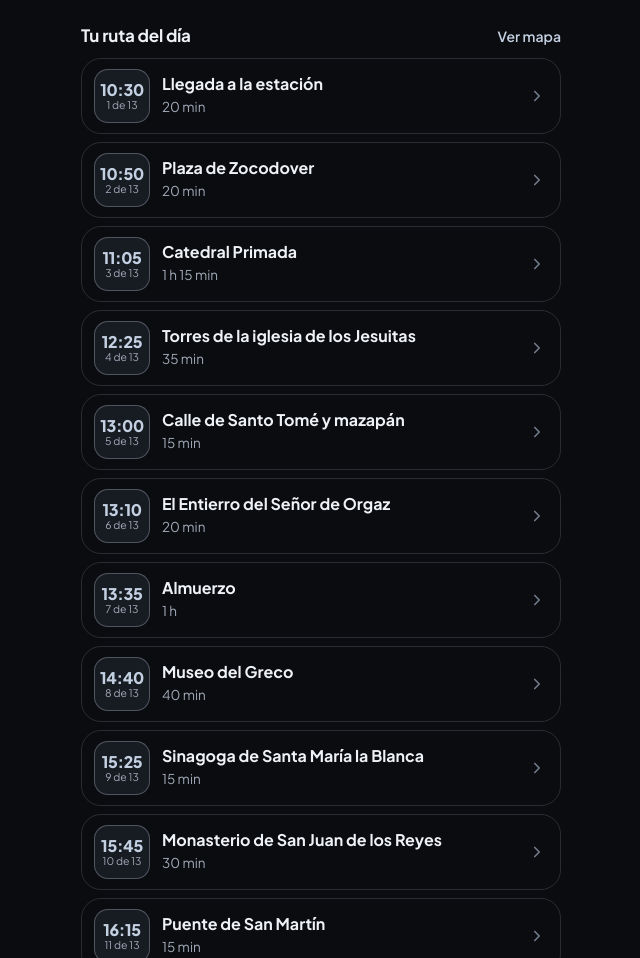
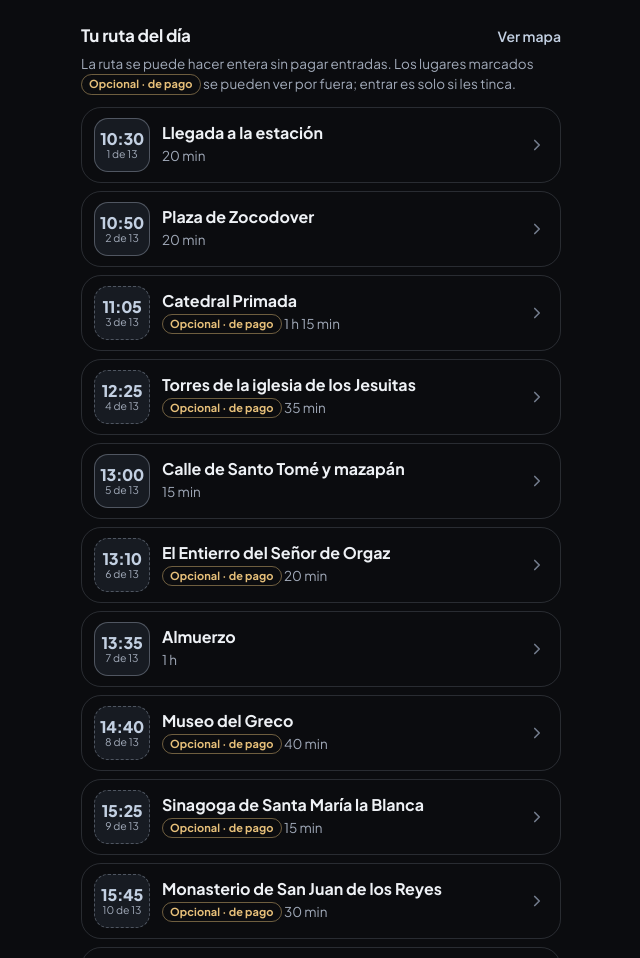
Before and after one commit to javierov/demo-escapada-a-toledo, a plain HTML site: page index.html in a window 1280 px wide. Shown: the part 1389-2347 px from the top of the page, without its empty margins (319-959 px from the left). Drawn offline with Linux system fonts and the light colour scheme; no server answers.

Commit message:
Ruta sin pagar: los lugares de pago quedan como opcionales
Co-Authored-By: Claude Opus 5.5 <noreply@anthropic.com>
Claude-Session: https://claude.ai/code/session_01TyYcwjK31umXbRsSvkUQb4

```diff
--- a/index.html
+++ b/index.html
@@ -1115,6 +1115,9 @@ a.btn{display:inline-grid;place-items:center;text-decoration:none}
 @media (prefers-reduced-motion:reduce){.kh,.kh img{animation:none}}
 
 .wxr{display:grid;grid-template-columns:40px 40px minmax(0,1fr);gap:6px;align-items:center;margin-top:12px;font-size:14.5px;line-height:1.4}.wxr img{width:40px;height:40px;object-fit:contain}
+.opg{display:inline-block;font-size:11px;font-weight:700;letter-spacing:.01em;color:#e7c07a;border:1px solid rgb(231 192 122/.45);border-radius:999px;padding:1px 7px;vertical-align:1px}
+.stp.opt .db{border-style:dashed}
+.altg{display:grid;grid-template-columns:22px minmax(0,1fr);gap:8px;margin:0;padding:10px 12px;border-radius:12px;background:rgb(120 200 150/.08);border:1px solid rgb(120 200 150/.25);font-size:14.5px;line-height:1.45}.altg svg{width:20px;height:20px;color:#7fcf9e;margin-top:1px}
 </style>
 </head>
 <body>
@@ -1137,6 +1140,7 @@ a.btn{display:inline-grid;place-items:center;text-decoration:none}
   <div class="pad">
     <div class="box blk wxb" id="wxbox"></div>
     <h2><span>Tu ruta del día</span><button type="button" data-go="mapa">Ver mapa</button></h2>
+    <p class="note" style="margin:-4px 0 12px;font-size:13.5px">La ruta se puede hacer entera sin pagar entradas. Los lugares marcados <span class="opg">Opcional · de pago</span> se pueden ver por fuera; entrar es solo si les tinca.</p>
     <div id="route"></div>
     <h2><span>Rincones secretos</span><button type="button" data-mk2="n">Ver en el mapa</button></h2>
     <div class="box"><ul class="res" id="rincones"></ul></div>
@@ -1184,34 +1188,34 @@ const ST=[
  {h:"10:50",m:650,n:"Plaza de Zocodover",ic:"cup",la:39.85948,lo:-4.02142,q:"Plaza de Zocodover Toledo",
   t:"La plaza principal, con sus soportales y el Arco de la Sangre. Buen sitio para un café antes de empezar.",
   tip:"Rincón: muy cerca, en la calle Sillería, el Casón de los López tiene la ventana más pequeña del mundo, según el Guinness.",dur:"20 min"},
- {h:"11:05",m:665,n:"Catedral Primada",ic:"church",la:39.85663,lo:-4.02401,q:"Catedral Primada de Toledo",
+ {h:"11:05",m:665,n:"Catedral Primada",pay:1,alt:"Por fuera es gratis y ya vale la pena: rodéala por la Plaza del Ayuntamiento (la fachada principal), la Puerta del Reloj y la calle del Hombre de Palo. Unos 25 minutos.",ic:"church",la:39.85663,lo:-4.02401,q:"Catedral Primada de Toledo",
   t:"Gótica, enorme y llena de arte: el coro, la sacristía con cuadros del Greco y El Transparente, una ventana barroca abierta en el techo por la que entra la luz.",
   tip:"A esta hora casi no hay cola; desde las 12:30 llegan los grupos que vienen de Madrid. Se entra por la Puerta Llana y las entradas se compran en la tienda de enfrente o en catedralprimada.es.",
   pr:"Entrada completa: 12 €",hr:"Lunes a sábado de 10:00 a 18:30 (última entrada a las 18:00)",dur:"1 h 15 min",img:"catedral"},
- {h:"12:25",m:745,n:"Torres de la iglesia de los Jesuitas",ic:"church",la:39.85832,lo:-4.02623,q:"Iglesia de los Jesuitas San Ildefonso Toledo",
+ {h:"12:25",m:745,n:"Torres de la iglesia de los Jesuitas",pay:1,alt:"Gratis: la fachada barroca y su plaza, y seguir por la calle de la Plata y la Plaza de San Vicente, con las placas «Esta calle es de Toledo».",ic:"church",la:39.85832,lo:-4.02623,q:"Iglesia de los Jesuitas San Ildefonso Toledo",
   t:"Una iglesia barroca enorme con dos torres gemelas. Se sube a lo alto y hay una pasarela entre las dos torres: una de las mejores vistas de Toledo, con la Catedral enfrente.",
-  tip:"Compra aquí la pulsera turística (14 €): entra en los Jesuitas, Santo Tomé, Santa María la Blanca y San Juan de los Reyes, todo lo de hoy salvo la Catedral y el Museo del Greco. Sola, la entrada a los Jesuitas cuesta 4 €.",
+  tip:"Solo si quieren entrar a varios: la pulsera turística (14 €) sirve para los Jesuitas, Santo Tomé, Santa María la Blanca y San Juan de los Reyes. Sola, la entrada a los Jesuitas cuesta 4 €.",
   pr:"Con la pulsera turística",hr:"En invierno, todos los días de 10:00 a 17:45",dur:"35 min"},
  {h:"13:00",m:780,n:"Calle de Santo Tomé y mazapán",ic:"cake",la:39.85682,lo:-4.02742,q:"Obrador de Mazapán Santo Tomé, Calle de Santo Tomé 3, Toledo",
   t:"Paseo de unos 9 minutos desde la Catedral hasta la calle de Santo Tomé. Aquí está el Obrador Santo Tomé, que hace mazapán desde 1856.",
   tip:"El mazapán bueno se compra en obradores como este; las cajas baratas de los escaparates de Zocodover suelen ser industriales.",dur:"15 min"},
- {h:"13:10",m:790,n:"El Entierro del Señor de Orgaz",ic:"art",la:39.85675,lo:-4.0282,q:"Iglesia de Santo Tomé Toledo",
+ {h:"13:10",m:790,n:"El Entierro del Señor de Orgaz",pay:1,alt:"Gratis: la calle de Santo Tomé y su torre mudéjar se ven desde fuera. Sigue hacia la Judería.",ic:"art",la:39.85675,lo:-4.0282,q:"Iglesia de Santo Tomé Toledo",
   t:"En la iglesia de Santo Tomé está la obra maestra del Greco, pintada en 1586 justo encima de la tumba del señor al que retrata.",
-  tip:"Aquí entras con la pulsera turística que compraste en los Jesuitas.",
+  tip:"Si entran, sirve la pulsera turística.",
   pr:"Con la pulsera turística",dur:"20 min"},
  {h:"13:35",m:815,n:"Almuerzo",ic:"food",la:39.85845,lo:-4.0225,q:"restaurantes casco histórico Toledo",
   t:"Hora de almorzar algo típico: carcamusas, perdiz a la toledana y, de postre, sopa de almendras. Los sitios de la pestaña Comer quedan a unos 10 minutos andando.",
   tip:"Para almorzar, mejor salir dos calles de Zocodover: en la plaza la mayoría de los restaurantes son para turistas de paso. Las opciones están en la pestaña Comer.",
   pr:"Menú del día: unos 12–15 €",dur:"1 h",go:"comer"},
- {h:"14:40",m:880,n:"Museo del Greco",ic:"art",la:39.8553,lo:-4.02893,q:"Museo del Greco Toledo",
+ {h:"14:40",m:880,n:"Museo del Greco",pay:1,alt:"Gratis, justo al lado: el mirador del Paseo del Tránsito, con el Tajo a los pies (es uno de los rincones secretos).",ic:"art",la:39.8553,lo:-4.02893,q:"Museo del Greco Toledo",
   t:"A dos minutos de Santo Tomé, en el Paseo del Tránsito. Recrea una casa toledana de la época del pintor y guarda varias de sus obras, como la Vista y plano de Toledo.",
   tip:"No entra en la pulsera turística. Al salir, asómate al mirador del Paseo del Tránsito, justo al lado: es uno de los rincones secretos.",
   pr:"Entrada: 3 €",hr:"De noviembre a febrero, de martes a sábado de 9:30 a 18:00 (los lunes cierra)",dur:"40 min"},
- {h:"15:25",m:925,n:"Sinagoga de Santa María la Blanca",ic:"castle",la:39.85696,lo:-4.03029,q:"Sinagoga de Santa María la Blanca Toledo",
+ {h:"15:25",m:925,n:"Sinagoga de Santa María la Blanca",pay:1,alt:"Gratis: pasear por las calles de la Judería buscando los azulejos azules y blancos del suelo y las fachadas.",ic:"castle",la:39.85696,lo:-4.03029,q:"Sinagoga de Santa María la Blanca Toledo",
   t:"Una sinagoga mudéjar con un bosque de arcos de herradura blancos. Estás en plena Judería.",
   tip:"Rincón: fíjate en los azulejos azules y blancos del suelo y las fachadas: hay más de 500 y marcan las calles del antiguo barrio judío.",
   pr:"Con la pulsera turística",hr:"En invierno, de 10:00 a 17:45",dur:"15 min",img:"juderia"},
- {h:"15:45",m:945,n:"Monasterio de San Juan de los Reyes",ic:"tree",la:39.85782,lo:-4.03193,q:"Monasterio de San Juan de los Reyes Toledo",
+ {h:"15:45",m:945,n:"Monasterio de San Juan de los Reyes",pay:1,alt:"Gratis: la fachada, con las cadenas colgadas, se ve desde la calle. De ahí se baja al Puente de San Martín.",ic:"tree",la:39.85782,lo:-4.03193,q:"Monasterio de San Juan de los Reyes Toledo",
   t:"Lo mandaron construir los Reyes Católicos. Su claustro de dos plantas es de lo más bonito de Toledo.",
   tip:"Mira las cadenas colgadas en la fachada: cada una tiene su historia. Con calma se ve en unos 30 minutos.",
   pr:"Con la pulsera turística",dur:"30 min"},
@@ -1234,7 +1238,7 @@ const RN=[
  ["Mirador del Paseo del Tránsito","Un balcón sobre el río Tajo frente a la Sinagoga del Tránsito. Poca gente y muy buenas vistas.",8,39.85542,-4.02909,"Paseo del Tránsito Toledo","mirador"],
  ["Los azulejos de la Judería","Más de 500 azulejos azules y blancos en el suelo y las fachadas marcan las calles del antiguo barrio judío. Ve fijándote mientras caminas.",9,39.85669,-4.03061,"Calle de los Reyes Católicos Toledo","azulejos"]];
 /* plan B si llueve */
-const LLUVIA=[["church","La Catedral está toda a cubierto: si llueve, quédate más rato en la sacristía, el coro y el museo."],["castle","Si llueve fuerte, cambia el Puente de San Martín y el mirador por el <b>Museo Sefardí</b>, en la Sinagoga del Tránsito, en la Judería: 3 €, de martes a sábado de 9:30 a 20:00."],["art","O por el <b>Museo de Santa Cruz</b>, al lado de Zocodover, con cuadros del Greco: 5 €, de lunes a sábado de 10:00 a 18:00."],["train","Para terminar, pide el taxi directo a la estación: con lluvia la vista del mirador se pierde."],["umb","Lleva un paraguas plegable y calzado que no resbale."]];
+const LLUVIA=[["church","Si llueve fuerte, quizá valga la pena pagar algo a cubierto: la Catedral (12 €) es lo que más tiempo da."],["castle","Si llueve fuerte, cambia el Puente de San Martín y el mirador por el <b>Museo Sefardí</b>, en la Sinagoga del Tránsito, en la Judería: 3 €, de martes a sábado de 9:30 a 20:00."],["art","O por el <b>Museo de Santa Cruz</b>, al lado de Zocodover, con cuadros del Greco: 5 €, de lunes a sábado de 10:00 a 18:00."],["train","Para terminar, pide el taxi directo a la estación: con lluvia la vista del mirador se pierde."],["umb","Lleva un paraguas plegable y calzado que no resbale."]];
 /* tiempo: previsión guardada (se actualiza sola con internet) */
 const WX0={at:"2026-11-19T18:30",d:[3,14,10,5],h:{10:[3,11,0],12:[3,13,3],14:[3,14,0],16:[3,14,0]}};
 const RT={tipico:["Cocina toledana","food"],tapas:["Tapas y raciones","moon"],dulce:["Dulces","cake"]};
@@ -1301,7 +1305,7 @@ function hoyBox(){const f=phase(),h=Math.floor(f.t.m/60);
     <div class="acts"><button class="btn" type="button" data-stop="0">Ver la ruta</button></div></div>`}
   const s=ST[k],nx=ST[k+1];
   return head(h<13?"sunny":"walk",`${G0}, ${esc(NOMBRE)}`)+`<p class="hsub">Hoy, viernes 20 · Toledo</p><p class="hl3">Ahora: ${esc(s.n)}</p>
-    <ul class="list"><li><span class="ic">${ico(s.ic)}</span><span>${esc(s.t)}</span></li></ul>
+    <ul class="list"><li><span class="ic">${ico(s.pay?"walk":s.ic)}</span><span>${s.pay?`<b>Sin pagar:</b> ${esc(s.alt)} <small style="display:block;color:var(--soft);margin-top:4px">Entrar es opcional (${esc(s.pr||"de pago")}).</small>`:esc(s.t)}</span></li></ul>
     ${nx?`<p class="nxt"><b>A las ${nx.h}:</b> ${esc(nx.n)}</p>`:`<p class="nxt"><b>Tu tren sale a las 17:30.</b> Llega a la estación unos 15 minutos antes.</p>`}
     <div class="acts"><button class="btn" type="button" data-stop="${k}">Ver detalles</button>${s.q?`<a class="btn ghost" style="display:inline-grid;place-items:center;text-decoration:none" href="${map(s.q)}" target="_blank" rel="noopener">Cómo llegar</a>`:""}</div></div>`}
 
@@ -1329,8 +1333,8 @@ async function loadWx(){if(LS("wx")&&Date.now()-new Date(LS("wx").at).getTime()<
 /* ---------- ruta ---------- */
 function stopHTML(s,i,open,now){
   const ln=[s.pr&&`<li><span class="ic">${ico("ticket")}</span><span>${esc(s.pr)}</span></li>`,s.hr&&`<li><span class="ic">${ico("cal")}</span><span>${esc(s.hr)}</span></li>`,s.tip&&`<li><span class="ic">${ico("heart")}</span><span>${esc(s.tip)}</span></li>`].filter(Boolean).join("");
-  return `<article class="day stp${open?" open":""}${now?" today":""}" id="st${i}"><button type="button" class="dh" aria-expanded="${open}"><span class="db hr"><b>${s.h}</b><small>${i+1} de ${ST.length}</small></span><span class="t"><b>${esc(s.n)}</b><small>${esc(s.dur)}${now?" · ahora":""}</small></span>${ico("chev",2.2).replace("<svg","<svg class=\"chev\"")}</button>
-  <div class="det">${s.img?`<div class="ph sphoto">${`<img src="fotos/${s.img}.jpg" alt="">`}</div>`:""}<p class="stx">${esc(s.t)}</p>${ln?`<ul class="list">${ln}</ul>`:""}
+  return `<article class="day stp${s.pay?" opt":""}${open?" open":""}${now?" today":""}" id="st${i}"><button type="button" class="dh" aria-expanded="${open}"><span class="db hr"><b>${s.h}</b><small>${i+1} de ${ST.length}</small></span><span class="t"><b>${esc(s.n)}</b><small>${s.pay?`<span class="opg">Opcional · de pago</span> `:""}${esc(s.dur)}${now?" · ahora":""}</small></span>${ico("chev",2.2).replace("<svg","<svg class=\"chev\"")}</button>
+  <div class="det">${s.img?`<div class="ph sphoto">${`<img src="fotos/${s.img}.jpg" alt="">`}</div>`:""}${s.pay?`<p class="altg">${ico("walk",2)}<span><b>Sin pagar:</b> ${esc(s.alt)}</span></p><p class="stx" style="margin-top:10px"><b>Si deciden entrar:</b> ${esc(s.t)}</p>`:`<p class="stx">${esc(s.t)}</p>`}${ln?`<ul class="list">${ln}</ul>`:""}
   <div class="acts">${s.go?`<button class="btn" type="button" data-go="${s.go}">Ver dónde comer</button>`:`<a class="btn" style="display:inline-grid;place-items:center;text-decoration:none" href="${map(s.q)}" target="_blank" rel="noopener">Ver en Google Maps</a>`}<button class="btn ghost" type="button" data-pt="r${i}">En el mapa</button></div></div></article>`}
 function renderHome(){const f=phase(),k=f.p==="day"&&f.t.m<17*60+30?curIdx(f.t.m):-2;
   $("nowbox").innerHTML=hoyBox();
--- a/sw.js
+++ b/sw.js
@@ -1,5 +1,5 @@
 /* Escapada a Toledo: guarda la app en el móvil para usarla sin internet */
-const V = "et-escapada-toledo-v23", T = "et-escapada-toledo-mapa"; /* solo borra sus propias copias: en github.io todas las apps comparten el mismo sitio */
+const V = "et-escapada-toledo-v24", T = "et-escapada-toledo-mapa"; /* solo borra sus propias copias: en github.io todas las apps comparten el mismo sitio */
 const FILES = ["./", "index.html", "manifest.json", "icono.png", "icono-192.png", "favicon-32.png", "apple-touch-icon.png",
   "fotos/panorama.jpg", "fotos/catedral.jpg", "fotos/juderia.jpg",
   "fotos/rincones/mirador.jpg", "fotos/rincones/cobertizo.jpg", "fotos/rincones/azulejos.jpg",
```
